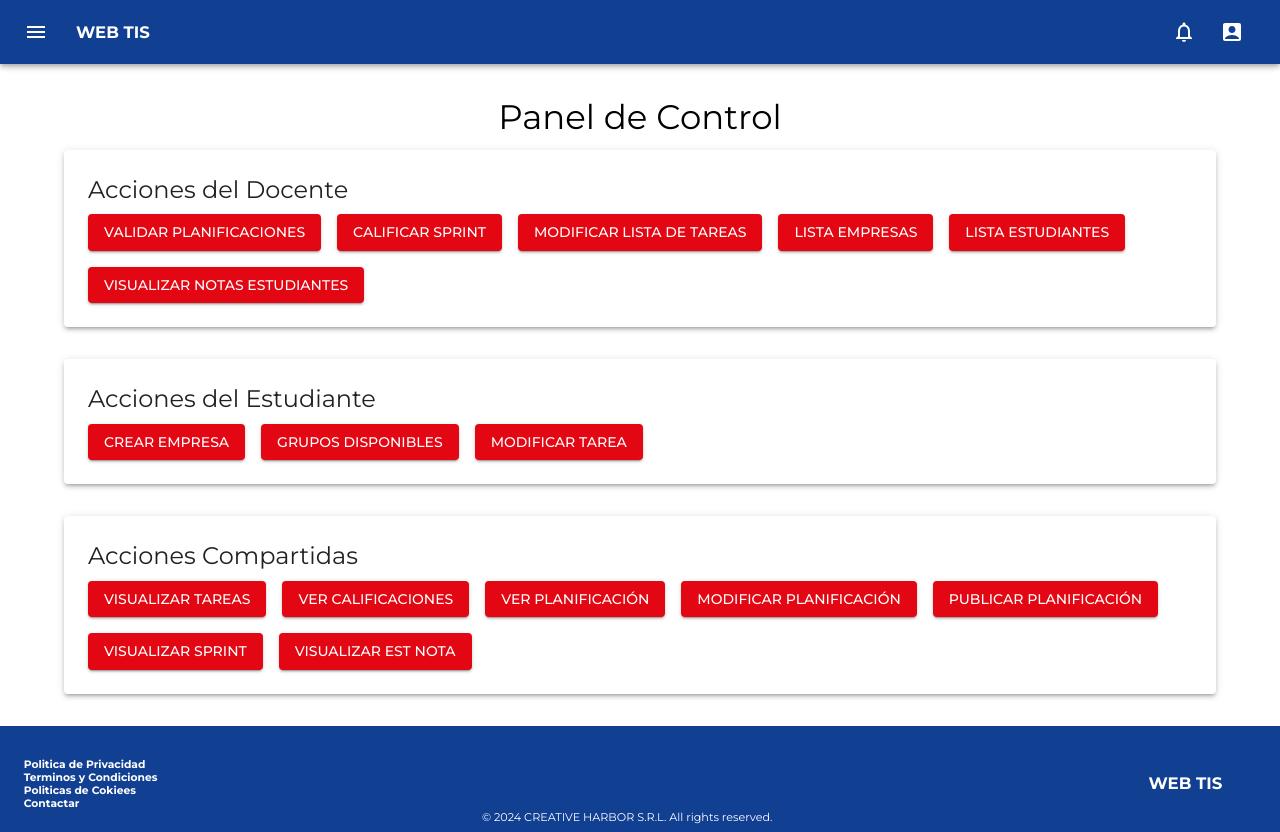
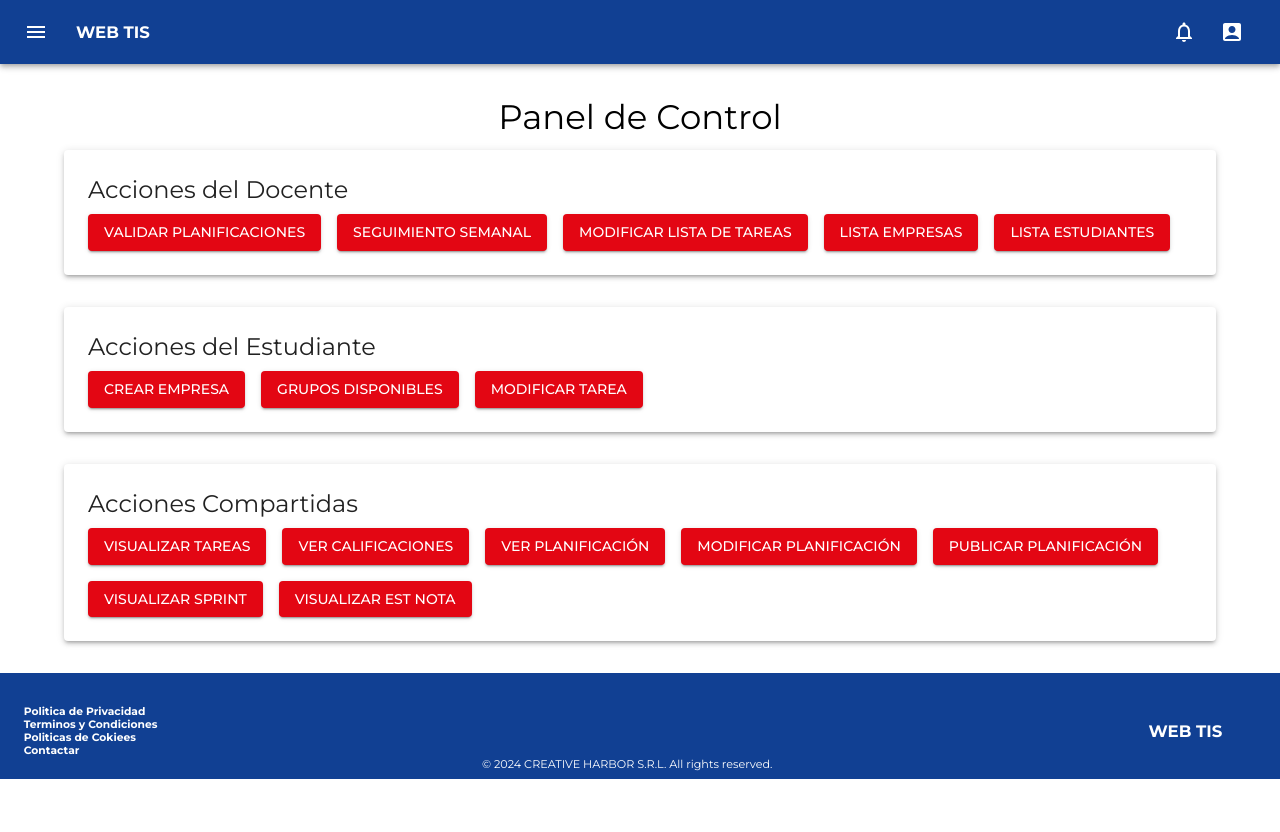
Before and after one commit to RichardAgr/Evaluacion-de-Proyectos, a React (Vite) app in the folder Frontend/: page / in a window 1280 px wide. After the commit the page ends 800 px from the top, so only its background shows below. Built offline with nearby package versions, Linux system fonts and the light colour scheme.

Commit message:
correciones de errores en la front

```diff
--- a/Frontend/src/components/tablaEvaluacionSemanal/tablaEvaluacionSemanal.jsx
+++ b/Frontend/src/components/tablaEvaluacionSemanal/tablaEvaluacionSemanal.jsx
@@ -68,7 +68,7 @@ const TablaEvaluacionSemanal = ({ estudiantes }) => {
       const response = await updateSprintEvaluar(idEmpresa, idSprint, estudiantes.map((est, idx) => ({
         idEstudiante: est.estudiante.idEstudiante,
         idEvaluacionsemanal: est.idEvaluacionsemanal,
-        nota: notas[idx],
+        // nota: notas[idx],
         comentario: comentarios[idx],
       })));
 
@@ -94,7 +94,7 @@ const TablaEvaluacionSemanal = ({ estudiantes }) => {
             <TableRow>
               <TableCell>Integrante</TableCell>
               <TableCell>Tareas</TableCell>
-              <TableCell>Nota (1-100)</TableCell>
+              {/* <TableCell>Nota (1-100)</TableCell> */}
               <TableCell>Comentario</TableCell>
             </TableRow>
           </TableHead>
@@ -109,7 +109,7 @@ const TablaEvaluacionSemanal = ({ estudiantes }) => {
                     ))}
                   </ul>
                 </TableCell>
-                <TableCell>
+                {/* <TableCell>
                   <TextField
                     type="number"
                     value={notas[index]}
@@ -117,7 +117,7 @@ const TablaEvaluacionSemanal = ({ estudiantes }) => {
                     inputProps={{ min: 1, max: 100 }}
                     size="small"
                   />
-                </TableCell>
+                </TableCell> */}
                 <TableCell>
                   <TextField
                     multiline
--- a/Frontend/src/pages/Home/home.jsx
+++ b/Frontend/src/pages/Home/home.jsx
@@ -42,8 +42,8 @@ function Home() {
       onClick: () => navigate("/validarPlanificacion/"),
     },
     {
-      label: "Calificar Sprint",
-      onClick: () => navigate("/calificarSprint/empresa/1/sprint/1/"),
+      label: "seguimiento semanal",
+      onClick: () => navigate("/evaluacionSemanal/empresa/1/sprint/1"),
     },
     {
       label: "Modificar Lista de Tareas",
@@ -57,10 +57,6 @@ function Home() {
     {
       label: "Lista Estudiantes",
       onClick: () => navigate("/homeGrupoDocente/listaEstudiantes/1/2024-2"),
-    },
-    {
-      label: "Visualizar Notas Estudiantes",
-      onClick: () => navigate("/homeDcoente/visCalificar"),
     },
   ];
 
```
Also changed, not shown: 2 other files (tests, documents, lock files or other folders).
